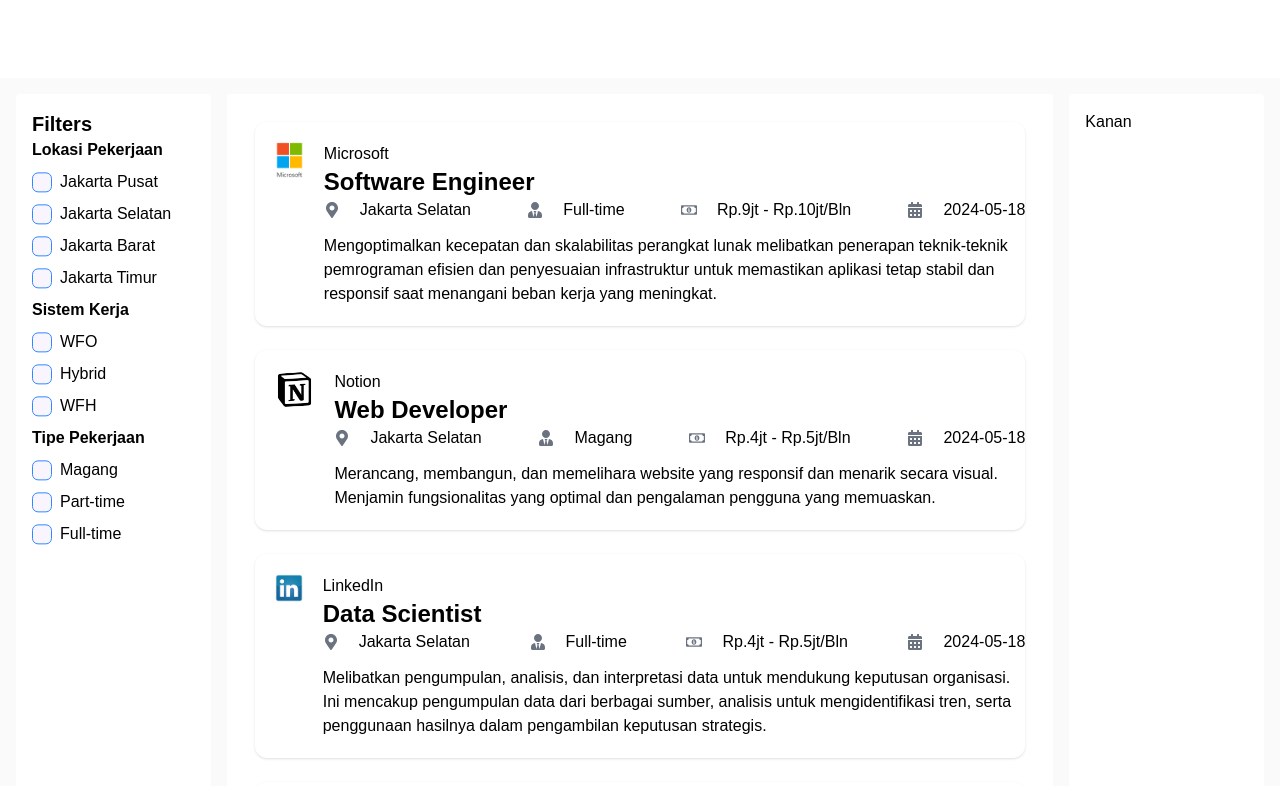
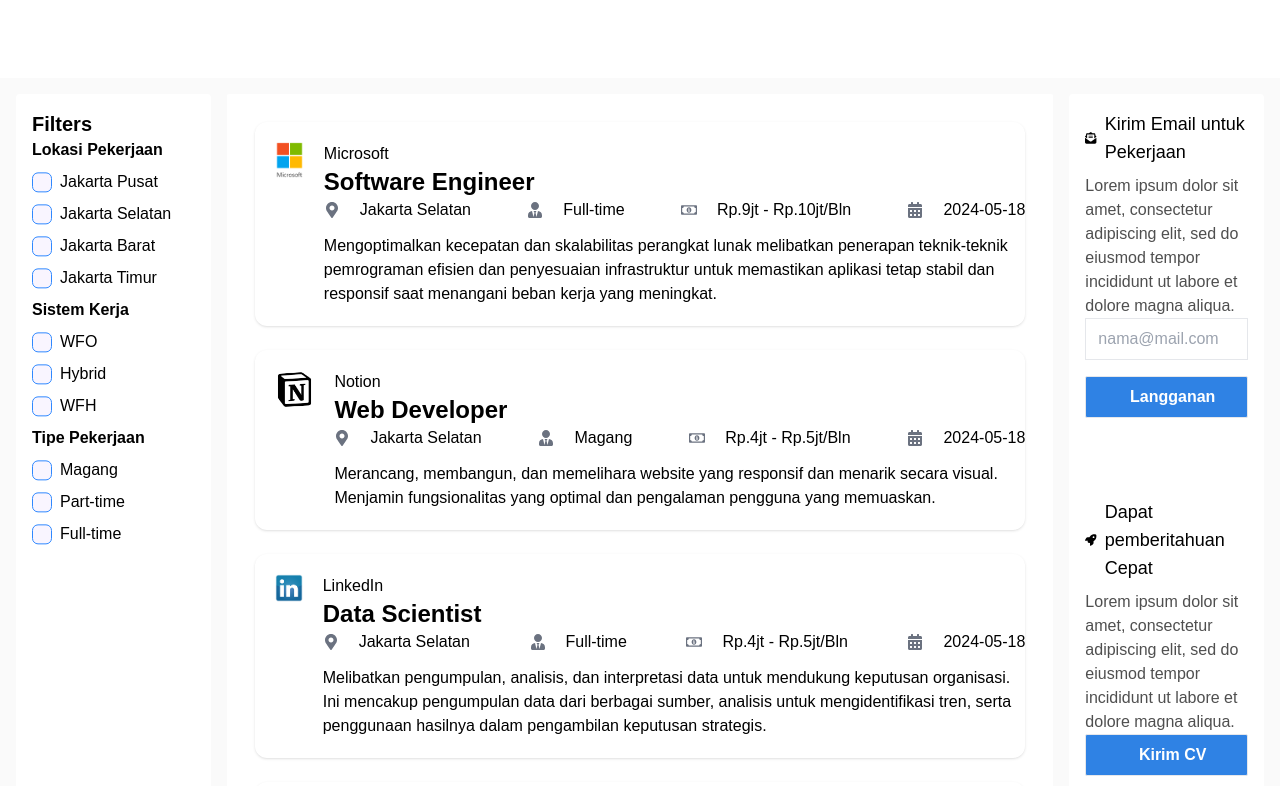
Before and after one commit to aldianrahmat/Job-Portal-Web, a React (Vite) app: page / in a window 1280 px wide. Shown: the part 354-1140 px from the top of the page. Built offline with nearby package versions, Linux system fonts and the light colour scheme.

Commit message:
feat: add newsletter

```diff
--- a/src/Pages/Home.jsx
+++ b/src/Pages/Home.jsx
@@ -2,6 +2,7 @@
 import Banner from "../components/Banner";
 import Jobs from "./Jobs";
 import FilterItem from "../components/FilterItem";
+import Newsletter from "../components/Newsletter";
 
 const Home = () => {
   const [jobs, setJobs] = useState([]);
@@ -66,7 +67,9 @@
         </div>
 
         {/* Sisi kanan */}
-        <div className="bg-white p-4 rounded col-span-2">Kanan</div>
+        <div className="bg-white p-4 rounded col-span-2">
+          <Newsletter />
+        </div>
       </div>
     </div>
   );
--- /dev/null
+++ b/src/components/Newsletter.jsx
@@ -0,0 +1,56 @@
+import React from "react";
+import { FaEnvelopeOpenText, FaRocket } from "react-icons/fa6";
+
+const Newsletter = () => {
+  return (
+    <div>
+      <div>
+        <h3 className="text-lg font-blod mb-2 flex items-center gap-2">
+          <FaEnvelopeOpenText />
+          Kirim Email untuk Pekerjaan
+        </h3>
+        <p className="text-primary/75 text-basemb-4">
+          Lorem ipsum dolor sit amet, consectetur adipiscing elit, sed do
+          eiusmod tempor incididunt ut labore et dolore magna aliqua.
+        </p>
+
+        <div className="w-full space-y-4">
+          <input
+            type="email"
+            name="email"
+            id="email"
+            placeholder="nama@mail.com"
+            className="w-full block py-2 pl-3 border focus:outline-none"
+          />
+          <input
+            type="submit"
+            value={"Langganan"}
+            className="w-full block py-2 pl-3 border focus:outline-none bg-blue rounded-sm text-white cursor-pointer font-semibold"
+          />
+        </div>
+      </div>
+
+      {/* 2nd part */}
+      <div className="mt-20">
+        <h3 className="text-lg font-blod mb-2 flex items-center gap-2">
+          <FaRocket />
+          Dapat pemberitahuan Cepat
+        </h3>
+        <p className="text-primary/75 text-basemb-4">
+          Lorem ipsum dolor sit amet, consectetur adipiscing elit, sed do
+          eiusmod tempor incididunt ut labore et dolore magna aliqua.
+        </p>
+
+        <div className="w-full space-y-4">
+          <input
+            type="submit"
+            value={"Kirim CV"}
+            className="w-full block py-2 pl-3 border focus:outline-none bg-blue rounded-sm text-white cursor-pointer font-semibold"
+          />
+        </div>
+      </div>
+    </div>
+  );
+};
+
+export default Newsletter;
```
